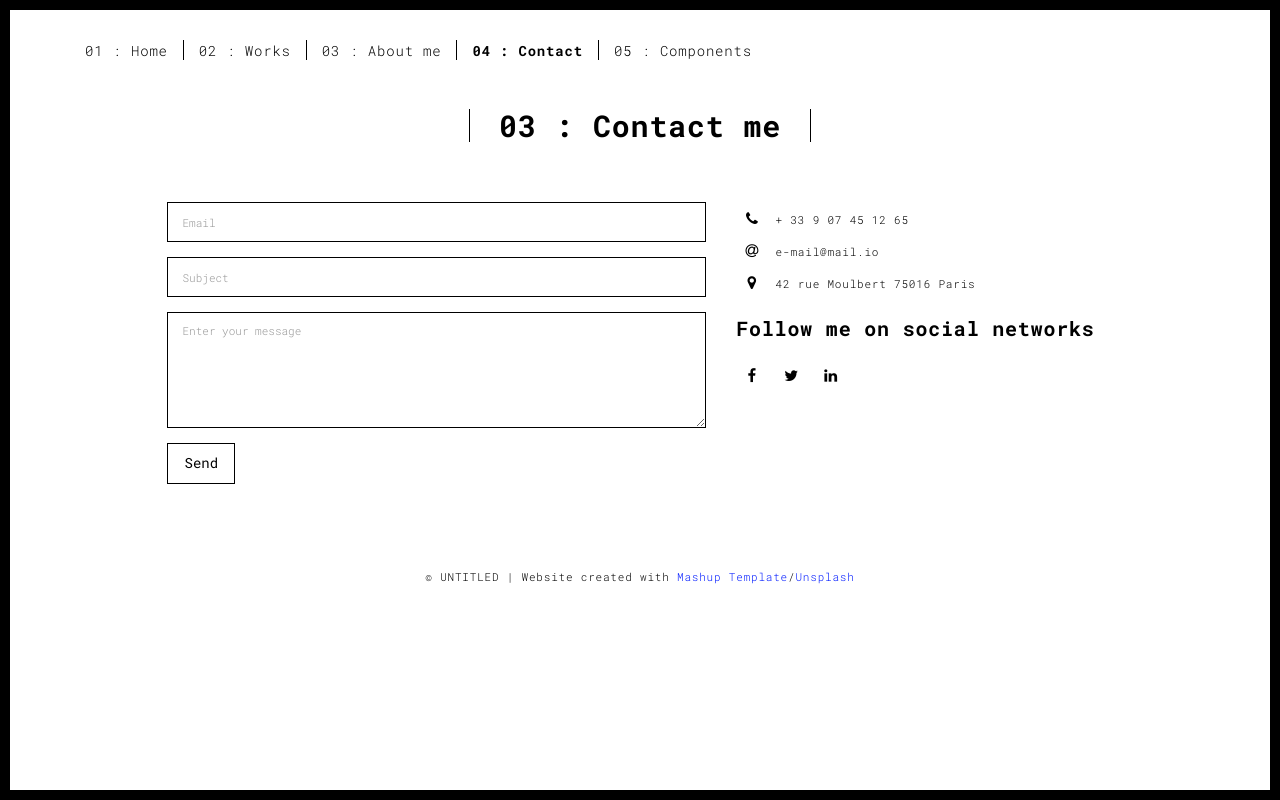
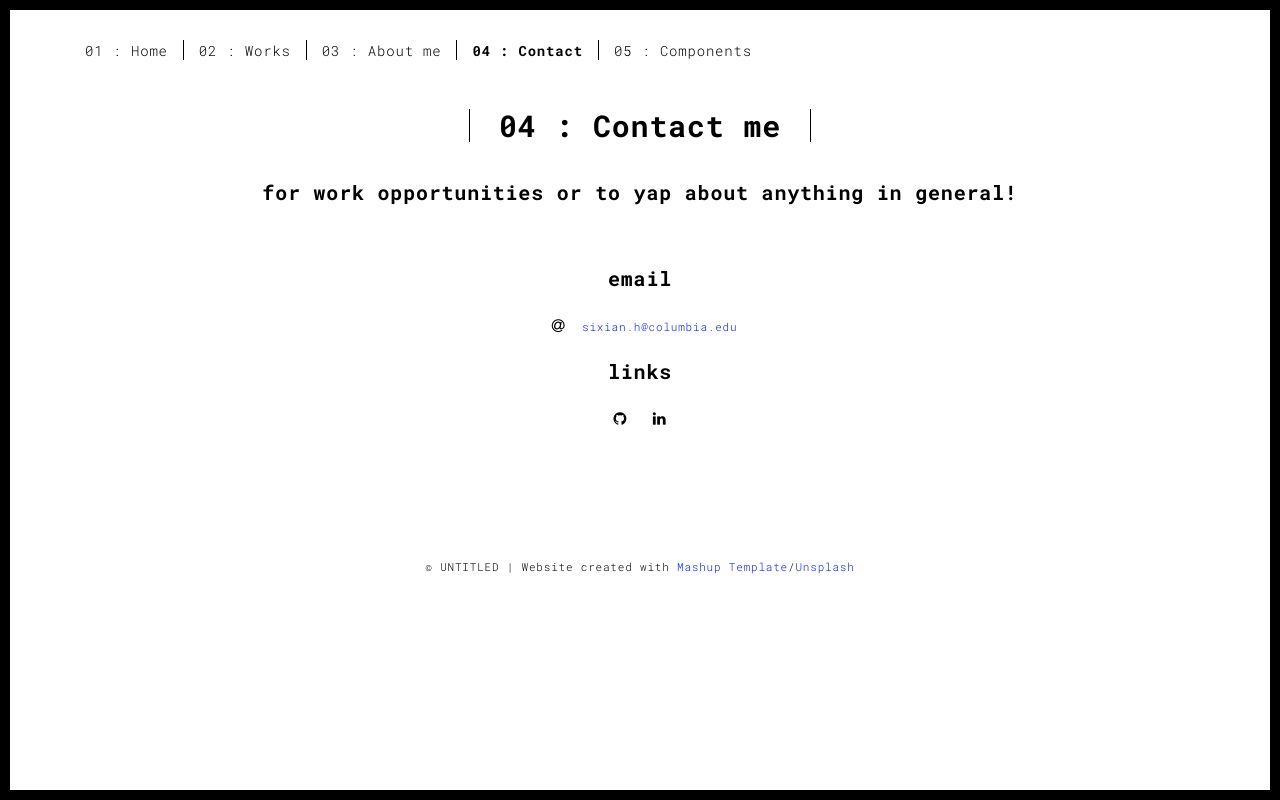
Before and after one commit to sixiann/portfolio, a plain HTML site: page contact.html in a window 1280 px wide. Drawn offline with Linux system fonts and the light colour scheme.

Commit message:
fill in contact page

```diff
--- a/contact.html
+++ b/contact.html
@@ -55,61 +55,23 @@
       <div class="row">
         <div class="col-xs-12">
           <div class="section-container-spacer text-center">
-            <h1 class="h2">03 : Contact me</h1>
+            <h1 class="h2">04 : Contact me</h1>
+            <h3>for work opportunities or to yap about anything in general!</h3>
+            <br>
+            <h3>email</h3>
+            <span class="fa-icon">
+              <i class="fa fa-at" aria-hidden="true"></i>
+            </span>
+            <a href="mailto:sixian.h@columbia.edu">sixian.h@columbia.edu</a>
+            <h3>links</h3>
+            <a href="https://github.com/sixiann" title="" class="fa-icon">
+              <i class="fa fa-github"></i>
+            </a>
+            <a href="https://www.linkedin.com/in/lexahuang/" title="" class="fa-icon">
+              <i class="fa fa-linkedin"></i>
+            </a>
           </div>
 
-          <div class="row">
-            <div class="col-md-10 col-md-offset-1">
-               <form action="" class="reveal-content">
-                  <div class="row">
-                    <div class="col-md-7">
-                      <div class="form-group">
-                        <input type="email" class="form-control" id="email" placeholder="Email">
-                      </div>
-                      <div class="form-group">
-                        <input type="text" class="form-control" id="subject" placeholder="Subject">
-                      </div>
-                      <div class="form-group">
-                        <textarea class="form-control" rows="5" placeholder="Enter your message"></textarea>
-                      </div>
-                      <button type="submit" class="btn btn-default btn-lg">Send</button>
-                    </div>
-                    <div class="col-md-5 address-container">
-                      <ul class="list-unstyled">
-                        <li>
-                          <span class="fa-icon">
-                            <i class="fa fa-phone" aria-hidden="true"></i>
-                          </span>
-                          + 33 9 07 45 12 65
-                        </li>
-                        <li>
-                          <span class="fa-icon">
-                            <i class="fa fa-at" aria-hidden="true"></i>
-                          </span>
-                          e-mail@mail.io
-                        </li>
-                        <li>
-                          <span class="fa-icon">
-                            <i class="fa fa fa-map-marker" aria-hidden="true"></i>
-                          </span>
-                          42 rue Moulbert 75016 Paris
-                        </li>
-                      </ul>
-                      <h3>Follow me on social networks</h3>
-                      <a href="http://www.facebook.com" title="" class="fa-icon">
-                        <i class="fa fa-facebook"></i>
-                      </a>
-                      <a href="http://www.twitter.com" title="" class="fa-icon">
-                        <i class="fa fa-twitter"></i>
-                      </a>
-                      <a href="http://www.linkedin.com" title="" class="fa-icon">
-                        <i class="fa fa-linkedin"></i>
-                      </a>
-
-                    </div>
-                  </div>
-                </form>
-            </div>
 
           </div>
 
```
Also changed, not shown: script.js (+4 -16 lines).
